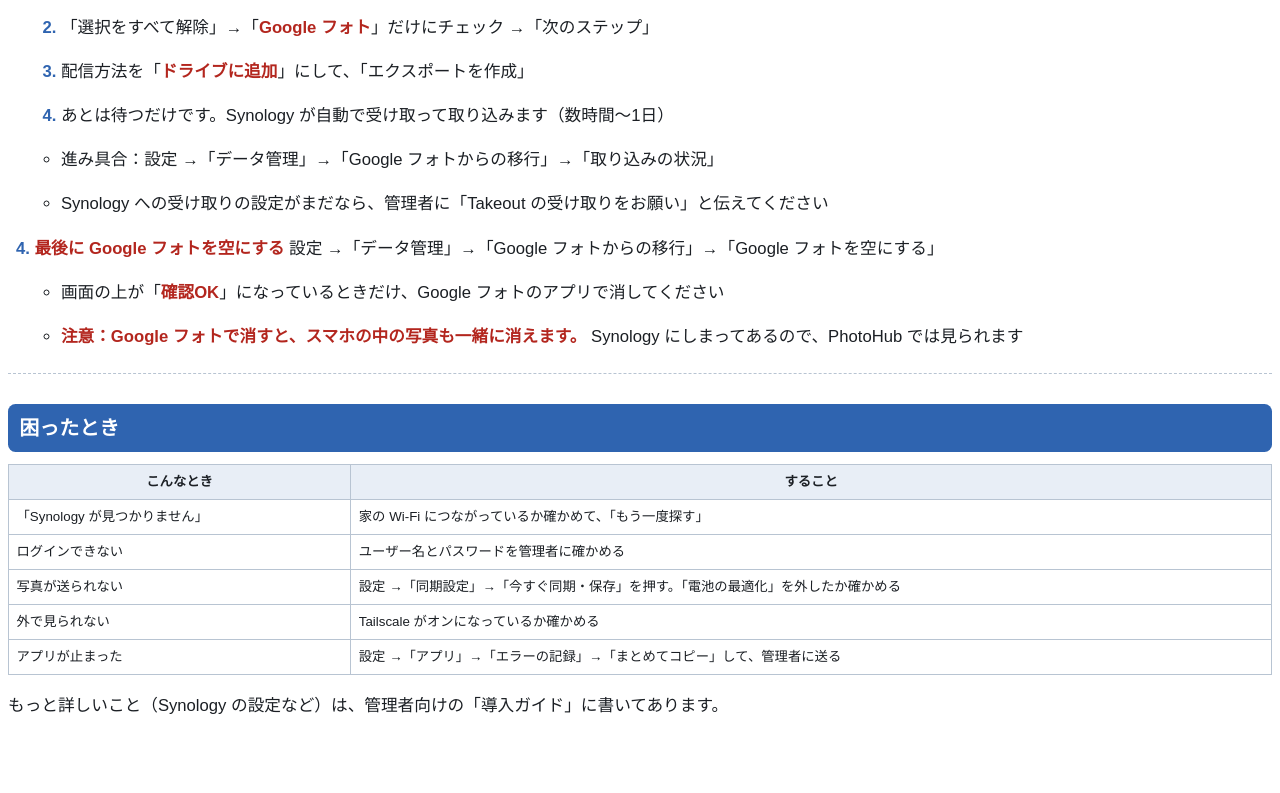
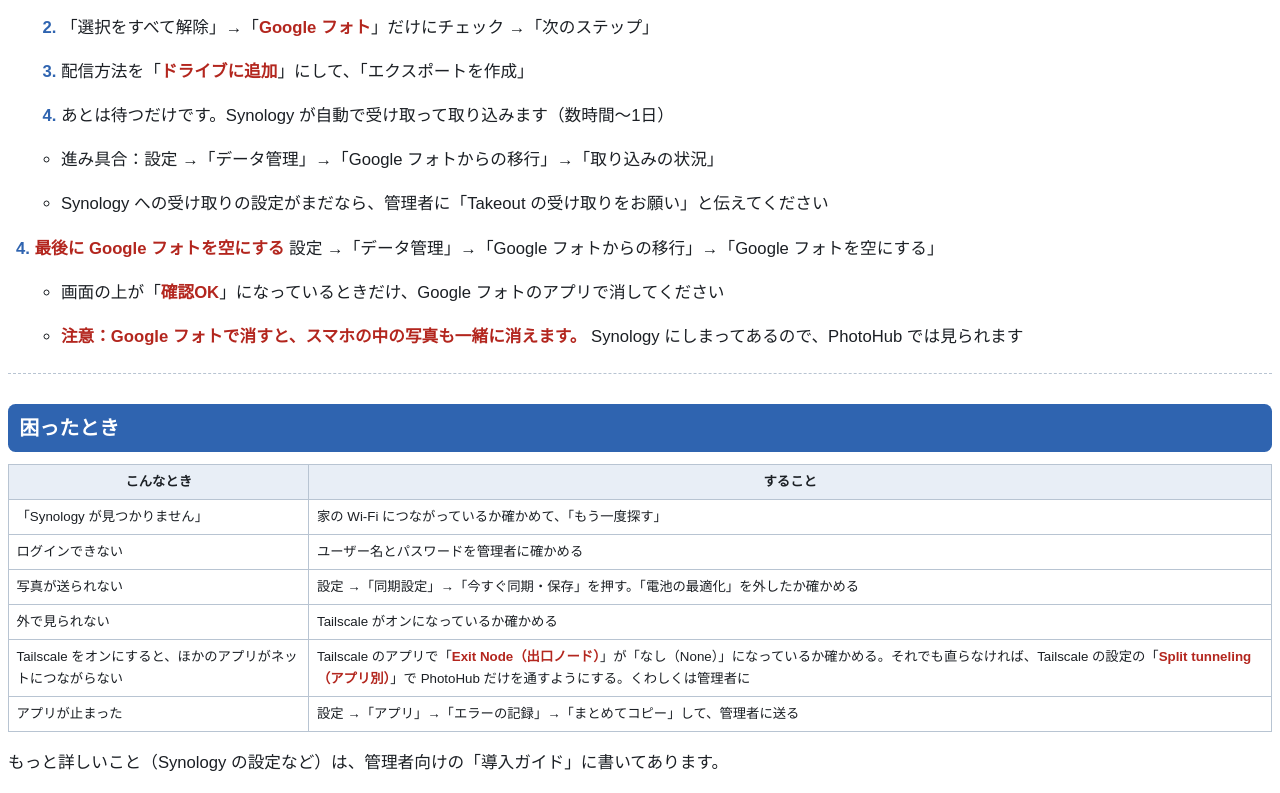
Before and after one commit to Barista9409/PhotoHub, a plain HTML site: page docs/pdf/family.html in a window 1280 px wide. Shown: the part 2232-3025 px from the top of the page. Before the commit the page ends 2968 px from the top, so only its background shows below. Drawn offline with Linux system fonts and the light colour scheme.

Commit message:
Guides: Tailscale only needs the Synology address (no exit node, subnet routes or DNS); per-app split tunneling
Co-Authored-By: Claude Opus 5.5 <noreply@anthropic.com>
Claude-Session: https://claude.ai/code/session_015ZW2bsuuDtqk1Cw6RdegDf

```diff
--- a/docs/pdf/family.html
+++ b/docs/pdf/family.html
@@ -216,6 +216,10 @@ a { color: #2f64b0; text-decoration: none; }
 <td>Tailscale がオンになっているか確かめる</td>
 </tr>
 <tr>
+<td>Tailscale をオンにすると、ほかのアプリがネットにつながらない</td>
+<td>Tailscale のアプリで「<strong>Exit Node（出口ノード）</strong>」が「なし（None）」になっているか確かめる。それでも直らなければ、Tailscale の設定の「<strong>Split tunneling（アプリ別）</strong>」で PhotoHub だけを通すようにする。くわしくは管理者に</td>
+</tr>
+<tr>
 <td>アプリが止まった</td>
 <td>設定 →「アプリ」→「エラーの記録」→「まとめてコピー」して、管理者に送る</td>
 </tr>
```
Also changed, not shown: 4 other files.
